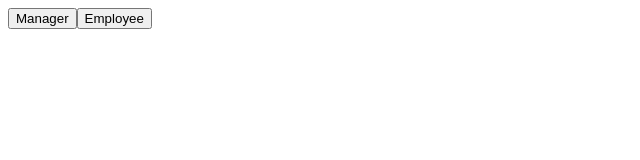
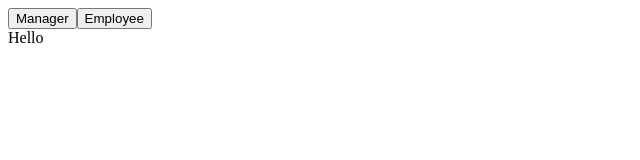
Before and after one commit to CSCE315-Spring23/CSCE315_Team2_Project3, a React (Create React App) app: page /Employee in a window 1280 px wide. Shown: the top 160 px of the page, without its empty margins (0-640 px from the left). Built offline with nearby package versions, Linux system fonts and the light colour scheme.

Commit message:
App switches pages now

```diff
--- a/package.json
+++ b/package.json
@@ -8,7 +8,9 @@
     "@testing-library/user-event": "^13.5.0",
     "react": "^18.2.0",
     "react-dom": "^18.2.0",
+    "react-router-dom": "^6.10.0",
     "react-scripts": "5.0.1",
+    "styled-components": "^5.3.9",
     "uuid": "^9.0.0",
     "web-vitals": "^2.1.4"
   },
--- a/src/App.js
+++ b/src/App.js
@@ -1,12 +1,28 @@
 import React from 'react'
+import {Routes, Route, useNavigate} from 'react-router-dom';
+import Employee from './Employee';
+
 
 function App() {
+
+  const navigate = useNavigate();
+
+  const navigateToEmployee = () => {
+    // 👇️ navigate to /contacts
+    navigate('/Employee');
+  };
+
   return (
     <>
 
       <div>
         <button>Manager</button>
-        <button>Employee</button>
+        <button onClick={navigateToEmployee}>Employee</button>
+
+        <Routes>
+          <Route path='/Employee' element={<Employee/>} />
+        </Routes>
+
       </div>
 
     </>
--- /dev/null
+++ b/src/Employee.js
@@ -0,0 +1,11 @@
+import React from 'react'
+
+export default function Employee() {
+  return (
+    <>
+        <div>
+            Hello
+        </div>
+    </>
+  )
+}
--- a/src/index.js
+++ b/src/index.js
@@ -1,11 +1,14 @@
 import React from 'react';
 import ReactDOM from 'react-dom/client';
+import { BrowserRouter } from 'react-router-dom';
 import App from './App';
 
 const root = ReactDOM.createRoot(document.getElementById('root'));
 root.render(
   <React.StrictMode>
-    <App />
+    <BrowserRouter>
+      <App />
+    </BrowserRouter>
   </React.StrictMode>
 );
 
```
Also changed, not shown: 8 other files (tests, documents, lock files or other folders).
